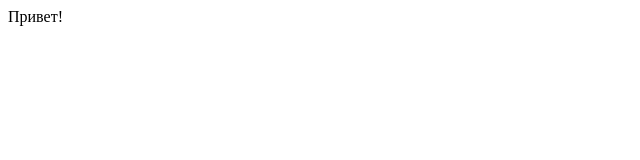
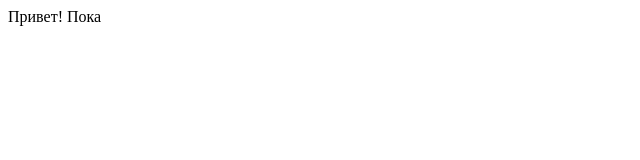
Before and after one commit to umnyash/rusik, a plain HTML site: page index.html in a window 1280 px wide. Shown: the full height of the page, 0-640 px from the left. Drawn offline with Linux system fonts and the light colour scheme.

Commit message:
second commit

```diff
--- a/index.html
+++ b/index.html
@@ -5,6 +5,6 @@
         <title>Русик</title>
     </head>
     <body>
-        Привет!
+        Привет! Пока
     </body>
 </html>
```
